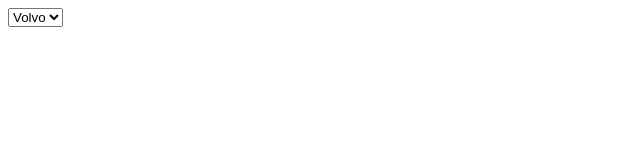
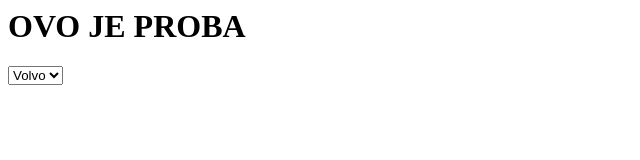
Before and after one commit to Tomislav2004/vjezbaGit, a plain HTML site: page index.html in a window 1280 px wide. Shown: the whole page, without its empty margins (0-640 px from the left). Drawn offline with Linux system fonts and the light colour scheme.

Commit message:
dodan je div

```diff
--- a/index.html
+++ b/index.html
@@ -1,4 +1,7 @@
 <head>
+  <div>
+    <h1>OVO JE PROBA</h1>
+  </div>
   <select id="cars" name="cars">
   <option value="volvo">Volvo</option>
   <option value="saab">Saab</option>
```
